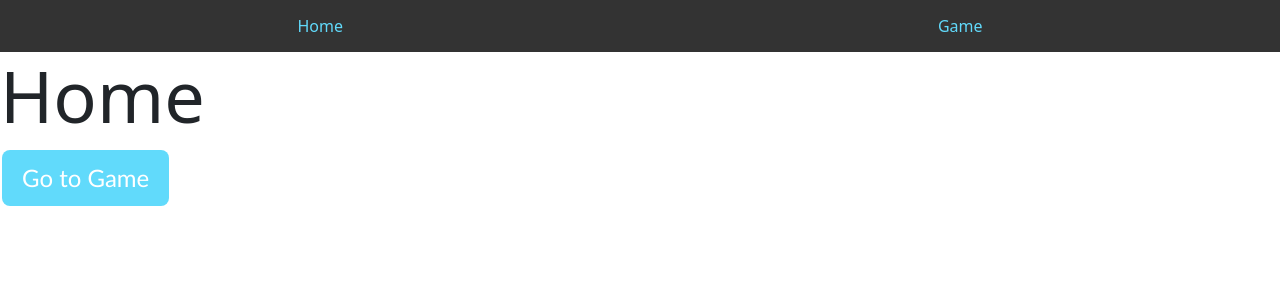
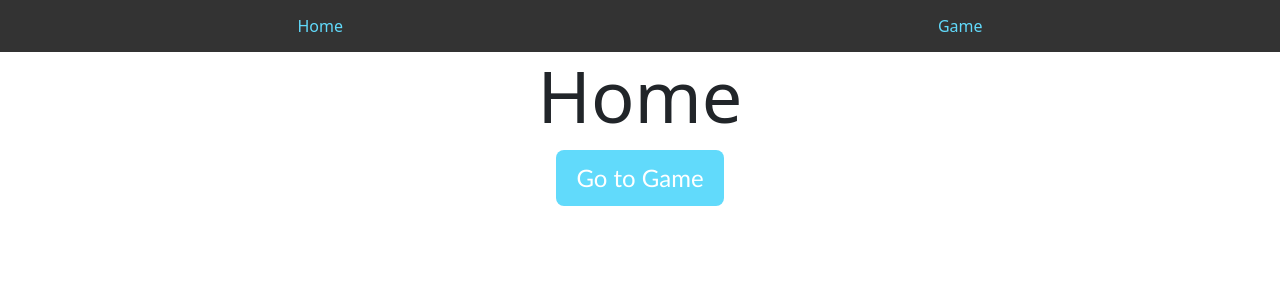
Before and after one commit to hfosnaugh/word_app, a React (Create React App) app: page / in a window 1280 px wide. Shown: the top 300 px of the page. Built offline with nearby package versions, Linux system fonts and the light colour scheme.

Commit message:
centered elements. working on UI design

```diff
--- a/package.json
+++ b/package.json
@@ -8,9 +8,9 @@
     "@testing-library/react": "^16.3.0",
     "@testing-library/user-event": "^13.5.0",
     "bootstrap": "^5.3.7",
-    "react": "^19.1.0",
+    "react": "^19.1.1",
     "react-bootstrap": "^2.10.10",
-    "react-dom": "^19.1.0",
+    "react-dom": "^19.1.1",
     "react-router-dom": "^7.7.0",
     "react-scripts": "5.0.1",
     "web-vitals": "^2.1.4"
--- a/public/index.html
+++ b/public/index.html
@@ -3,7 +3,7 @@
 <head>
   <meta charset="UTF-8">
   <meta name="viewport" content="width=device-width, initial-scale=1.0">
-  <link rel="icon" href=".\public\favicon.png" />
+  <link rel="icon" href=".\favicon.png" />
   <title>Scrambble</title><!----tenative game name--->
 </head>
 <body>
--- a/src/pages/Game.js
+++ b/src/pages/Game.js
@@ -1,5 +1,5 @@
 const Game = () => {
-  return <h1 class='display-2'>Game</h1>;
+  return <h1 style={{ textAlign: "center" }} className='display-2'>Game</h1>;
 };
 
 export default Game;
--- a/src/pages/HomePage.js
+++ b/src/pages/HomePage.js
@@ -4,12 +4,14 @@ import { Link } from 'react-router-dom';
 function Home() {
   return (
     <>
-      <h1 class='display-2'>Home</h1>
+      <h1 style={{ textAlign: "center" }} className='display-2'>Home</h1>
+      <div class="wrapper">
       <Link to="/game">
         <Button variant="primary" className='Button' size="lg">
           Go to Game
         </Button>
       </Link>
+      </div>
     </>
   );
 }
--- a/src/styles.css
+++ b/src/styles.css
@@ -36,6 +36,10 @@ nav ul {
   justify-content: space-around; /*Distributes items evenly*/
 }
 
+.wrapper {
+    text-align: center;
+}
+
 .Link{
   display: block;
   color: #61dafb;
```
Also changed, not shown: 1 other file (tests, documents, lock files or other folders).
